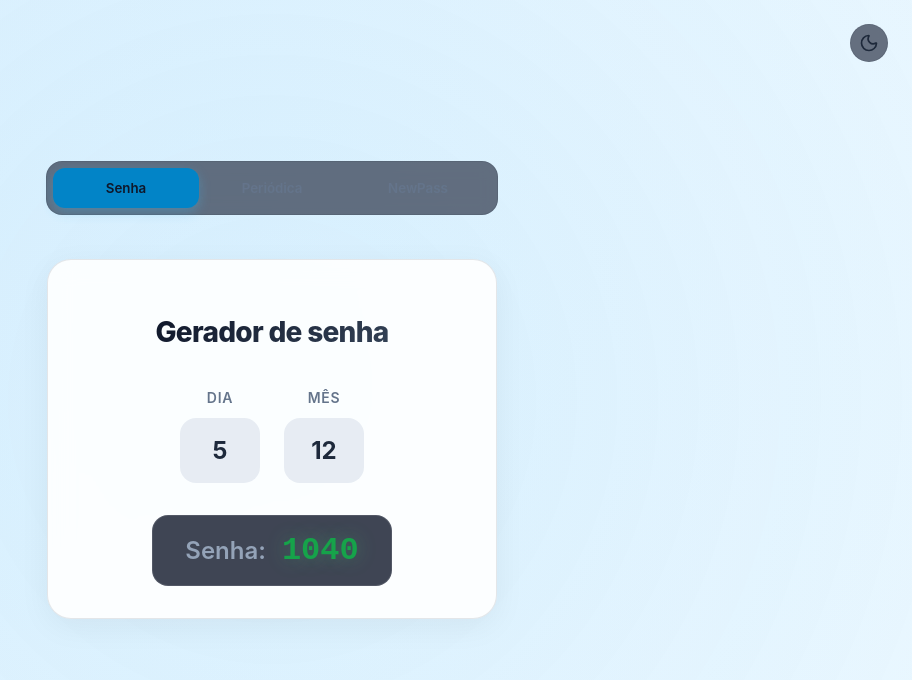
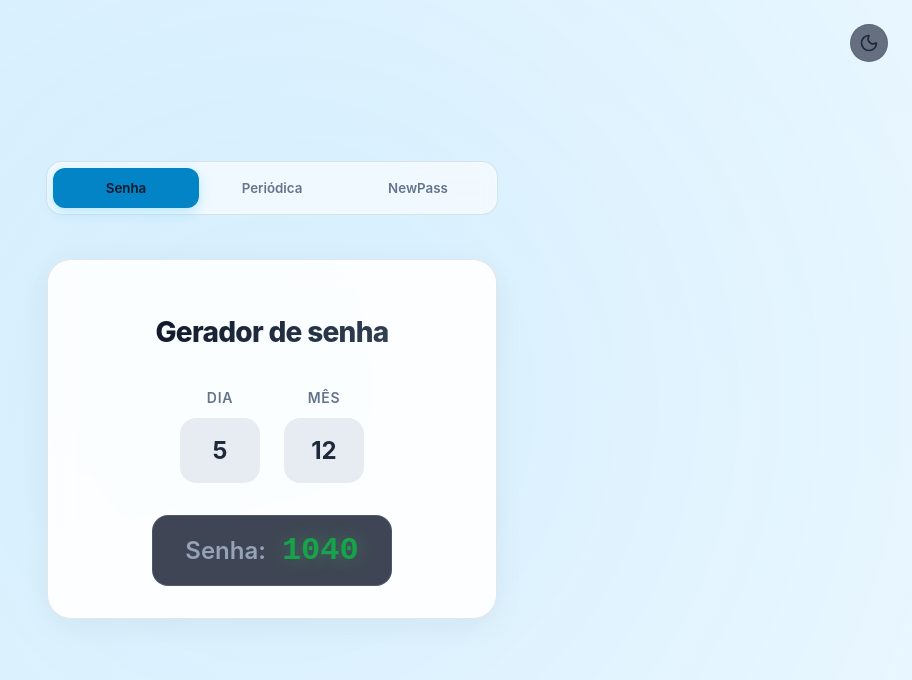
Before and after one commit to SrPhilippe/TRAccess, a React (Vite) app: page / in a window 1280 px wide. Shown: the top 680 px of the page, without its empty margins (368-1280 px from the left). Built offline with nearby package versions, Linux system fonts and the light colour scheme.

Commit message:
feat: introduce global styling, theming, and layout components.

```diff
--- a/src/components/Layout.css
+++ b/src/components/Layout.css
@@ -33,7 +33,7 @@
 
 .tabs {
     display: flex;
-    background: rgba(15, 23, 42, 0.6);
+    background: var(--bg-tabs);
     backdrop-filter: blur(8px);
     border-radius: 16px;
     padding: 6px;
@@ -56,7 +56,7 @@
 
 .tab:hover {
     color: var(--text-primary);
-    background: rgba(255, 255, 255, 0.05);
+    background: var(--bg-hover);
 }
 
 .tab.active {
--- a/src/index.css
+++ b/src/index.css
@@ -2,6 +2,8 @@
   --bg-app: #0f172a;
   --bg-card: rgba(30, 41, 59, 0.7);
   --bg-input: rgba(51, 65, 85, 0.5);
+  --bg-tabs: rgba(15, 23, 42, 0.6);
+  --bg-hover: rgba(255, 255, 255, 0.05);
   --text-primary: #f8fafc;
   --text-secondary: #94a3b8;
   --accent-green: #4ade80;
@@ -20,6 +22,8 @@
   --bg-app: #f8fafc;
   --bg-card: rgba(255, 255, 255, 0.9);
   --bg-input: rgba(226, 232, 240, 0.8);
+  --bg-tabs: rgba(255, 255, 255, 0.6);
+  --bg-hover: rgba(0, 0, 0, 0.05);
   --text-primary: #1e293b;
   --text-secondary: #64748b;
   --accent-green: #16a34a;
```
